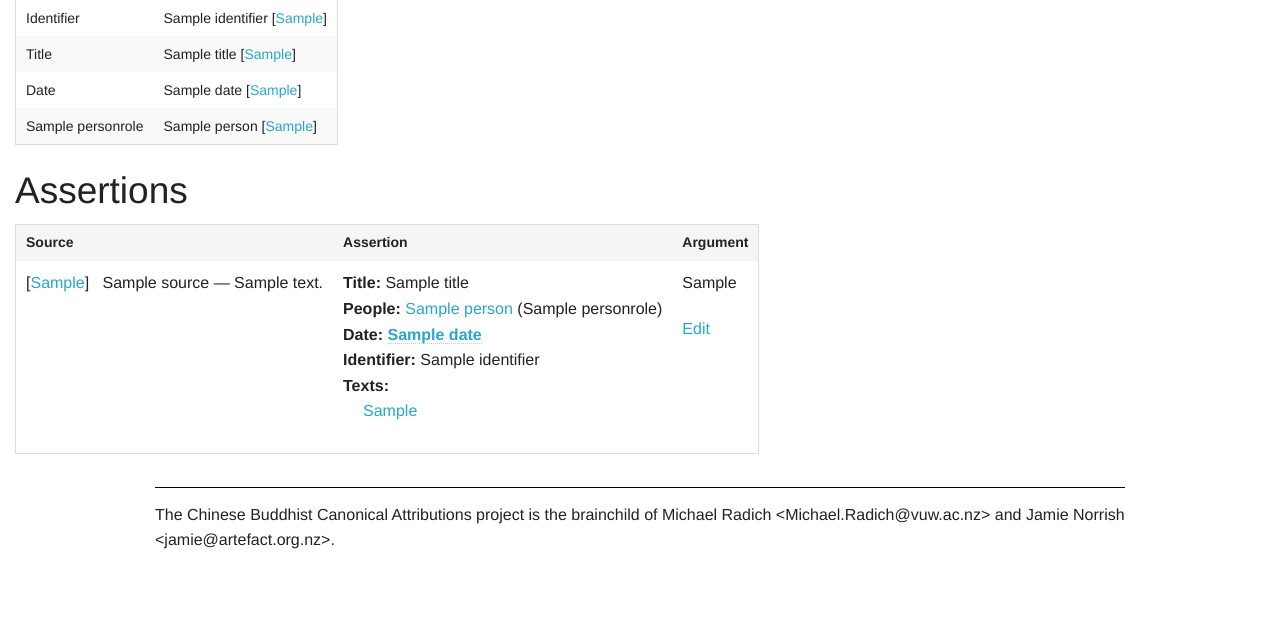
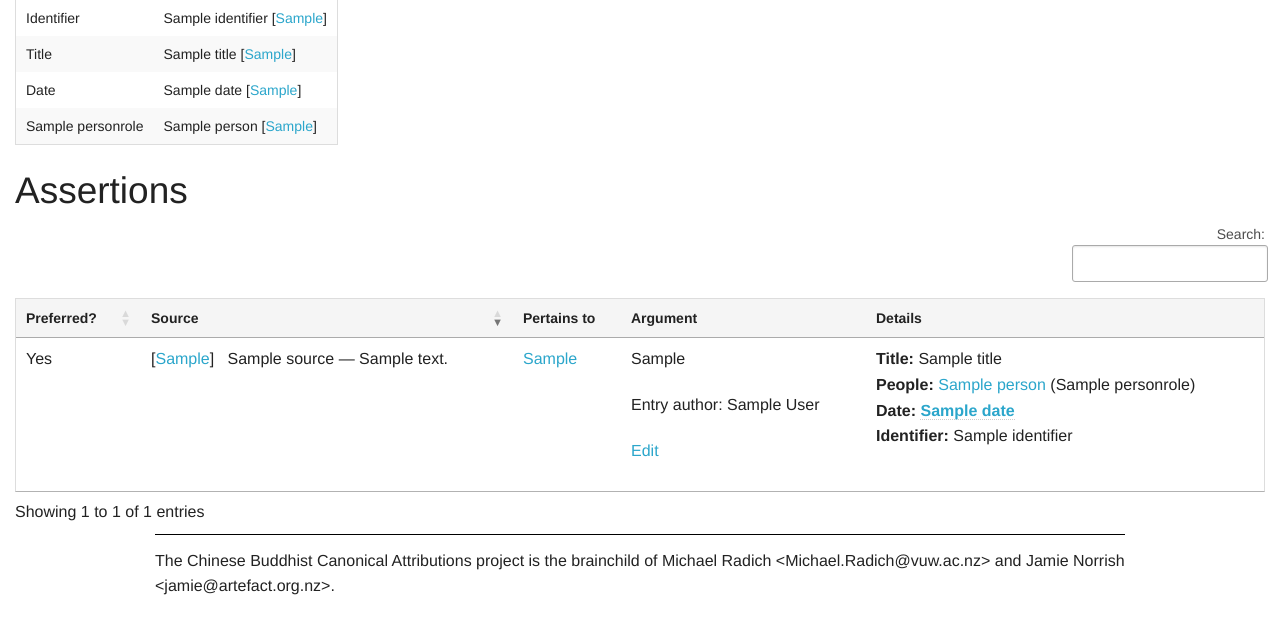
Before and after one commit to ajenhl/moad, a Django app: page /text/1/ in a window 1280 px wide. Shown: the part 179-800 px from the top of the page. Run offline with Django 3.2, Linux system fonts and the light colour scheme; tables that the repository leaves empty hold one stand-in row (values such as "Sample post"); parts of the project's set-up code (start-up, migrations or seed data) failed here and were passed over; some libraries are stand-ins or nearby versions.

Commit message:
Made DataTables JS and CSS part of base template. Added more data (is_preferred, author) to text's display, and tweaked same.

```diff
--- a/attribution/templates/attribution/display/base.html
+++ b/attribution/templates/attribution/display/base.html
@@ -8,6 +8,8 @@
     {% block css %}
     <link rel="stylesheet" href="{% static 'foundation/css/normalize.css' %}">
     <link rel="stylesheet" href="{% static 'foundation/css/foundation.css' %}">
+    <link rel="stylesheet" href="//cdn.datatables.net/1.10.7/css/jquery.dataTables.css">
+    <link rel="stylesheet" href="//cdn.datatables.net/plug-ins/1.10.7/integration/foundation/dataTables.foundation.css">
     <link rel="stylesheet" href="{% static 'css/site.css' %}">
     {% endblock css %}
     {% block js %}
@@ -61,6 +63,8 @@
     <script>
       $(document).foundation();
     </script>
+    <script src="//cdn.datatables.net/1.10.7/js/jquery.dataTables.min.js"></script>
+    <script src="//cdn.datatables.net/plug-ins/1.10.7/integration/foundation/dataTables.foundation.js"></script>
     {% endblock end_js %}
   {% endblock body %}
   </body>
--- a/attribution/templates/attribution/display/source.html
+++ b/attribution/templates/attribution/display/source.html
@@ -60,11 +60,9 @@
 
 {% block end_js %}
 {{ block.super }}
-<script type="text/javascript" charset="utf8" src="//cdn.datatables.net/1.10.0/js/jquery.dataTables.js"></script>
-<script type="text/javascript" src="//cdn.datatables.net/plug-ins/be7019ee387/integration/foundation/dataTables.foundation.js"></script>
 <script>
 $(document).ready(function () {
-  $('#assertion-table').DataTable();
+  $('#assertion-table').DataTable({"paging": false});
 });
 </script>
 {% endblock end_js %}
--- a/attribution/templates/attribution/display/text.html
+++ b/attribution/templates/attribution/display/text.html
@@ -34,24 +34,40 @@
 
 <h2>Assertions</h2>
 
-<table>
+<table id="assertion-table">
   <thead>
     <tr>
+      <th scope="col">Preferred?</th>
       <th scope="col">Source</th>
-      <th scope="col">Assertion</th>
+      <th scope="col">Pertains to</th>
       <th scope="col">Argument</th>
+      <th scope="col">Details</th>
     </tr>
   </thead>
   <tbody>
-  {% for assertion in text.assertions.all %}
+    {% for assertion in assertions %}
     <tr>
-      <td id="assertion-{{ assertion.pk }}">
-        {% with source=assertion.source %}
+      <td>
+        <p>{% if assertion.is_preferred %}Yes{% else %}No{% endif %}</p>
+      </td>
+      {% with source=assertion.source %}
+      <td id="assertion-{{ assertion.pk }}" data-order="{{ source.date }}">
         <p>[<a href="{% url 'source_display' source.id %}">{{ source.abbreviation }}</a>]&nbsp;&nbsp; {{ source }}
-        {% endwith %}
         {% if assertion.source_detail %}
         &#8212; {{ assertion.source_detail }}
         {% endif %}</p>
+      </td>
+      {% endwith %}
+      <td>
+        <ul class="no-bullet">
+          {% for text in assertion.texts.all %}
+          <li><a href="{% url 'text_display' text.pk %}">{{ text }}</a></li>
+          {% endfor %}
+        </ul>
+      </td>
+      <td>{% if assertion.argument %}{{ assertion.argument|linebreaks }}{% endif %}
+        <p>Entry author: {% with author=assertion.author %}{{ author.first_name }} {{ author.last_name }}{% endwith %}</p>
+        <p><a href="{% url 'admin:attribution_propertyassertion_change' assertion.pk %}">Edit</a></p>
       </td>
       <td>
         <ul class="no-bullet">
@@ -62,21 +78,25 @@
           {% include "attribution/display/text_date.html" with title="Date" dates=assertion.dates.all link=True %}
 
           {% include "attribution/display/text_property.html" with title="Identifier" properties=assertion.identifiers.all %}
-
-          <li><span class="assertion-property-title">Texts:</span>
-            <ul class="no-bullet">
-              {% for text in assertion.texts.all %}
-              <li><a href="{% url 'text_display' text.pk %}">{{ text }}</a></li>
-              {% endfor %}
-            </ul>
-          </li>
         </ul>
-      </td>
-      <td>{% if assertion.argument %}{{ assertion.argument|linebreaks }}{% endif %}
-        <p><a href="{% url 'admin:attribution_propertyassertion_change' assertion.pk %}">Edit</a></p>
       </td>
     </tr>
   {% endfor %}
   </tbody>
 </table>
 {% endblock content %}
+
+{% block end_js %}
+{{ block.super }}
+<script>
+$(document).ready(function () {
+  $('#assertion-table').DataTable({
+    "order": [[1, "desc"]],
+    "paging": false,
+    "columnDefs": [
+      { "orderable": false, "targets": [2, 3, 4] }
+    ]
+  });
+});
+</script>
+{% endblock end_js %}
```
Also changed, not shown: attribution/templates/attribution/display/date.html (+1 -9 lines), attribution/templates/attribution/display/person.html (+0 -8 lines), attribution/templates/attribution/display/source_list.html (+1 -9 lines).
